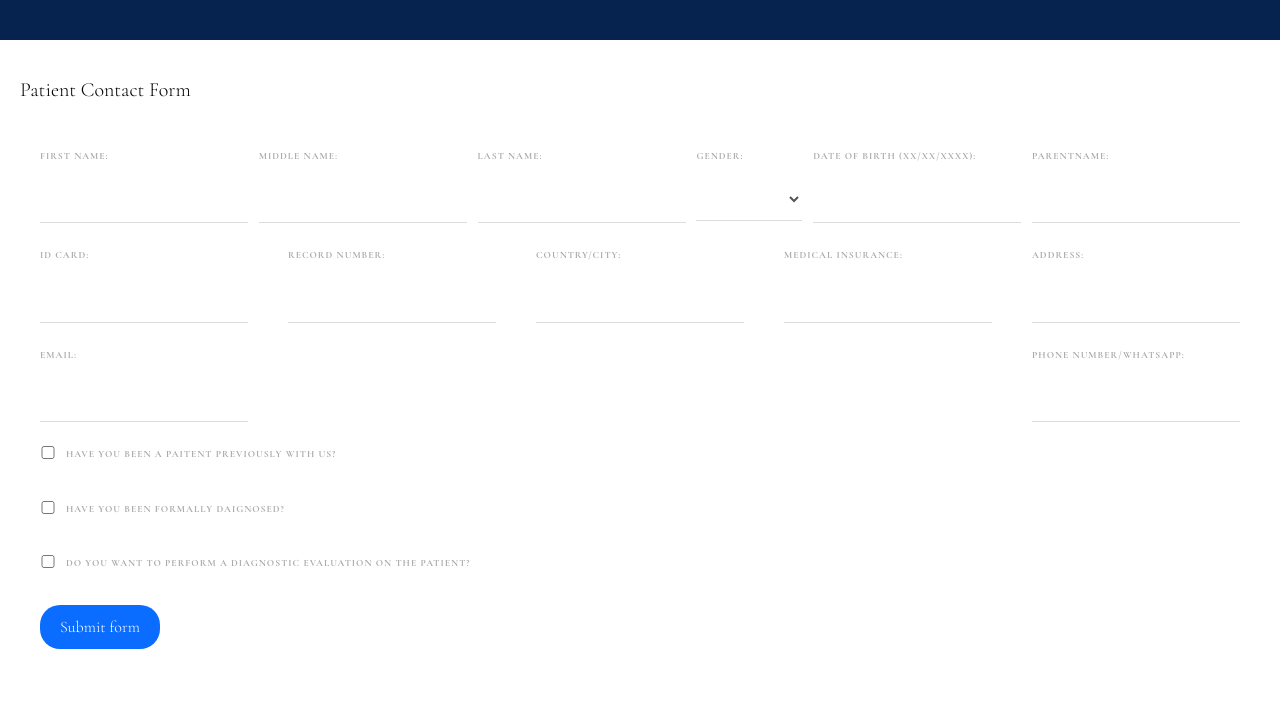
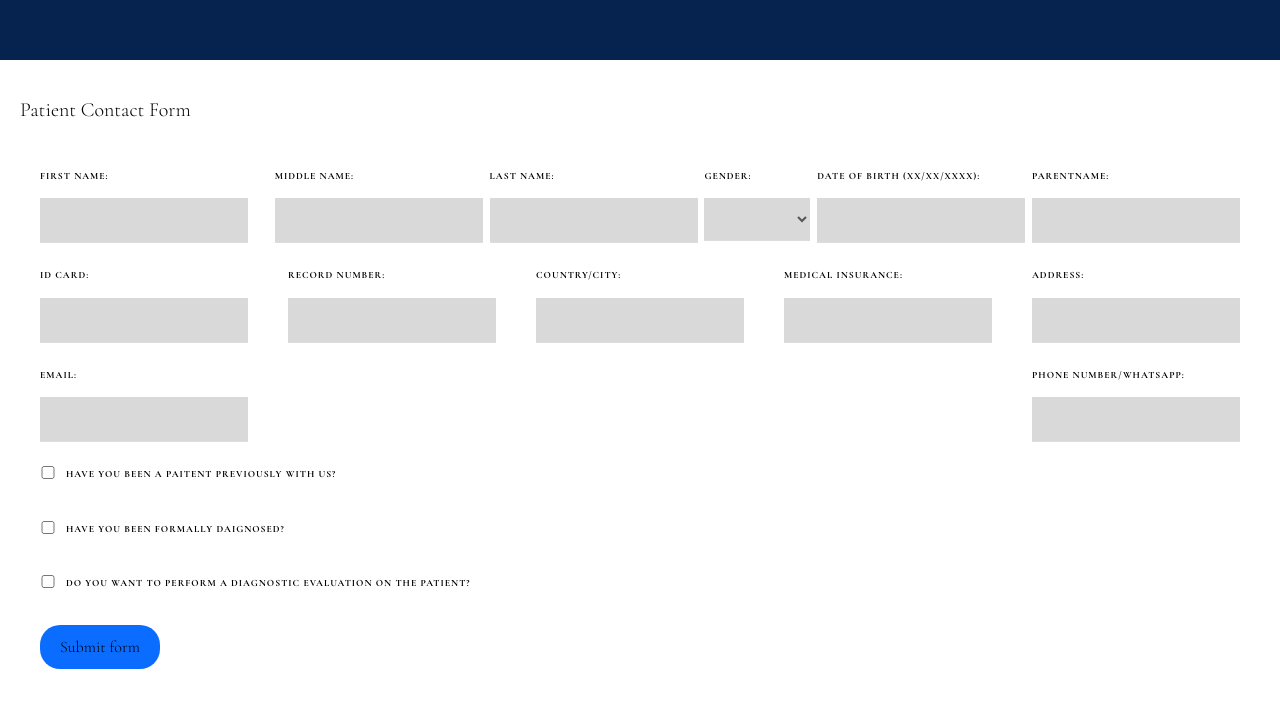
Before and after one commit to UTDallasEPICS/manos-unidas-for-autismo, a Nuxt app: page /ContactForm in a window 1280 px wide. Shown: the top 708 px of the page. Built offline with nearby package versions, Linux system fonts and the light colour scheme.

Commit message:
Added some more colors for font and input.

```diff
--- a/assets/css/main.css
+++ b/assets/css/main.css
@@ -10,8 +10,10 @@ input.test {
 	font-optical-sizing: auto;
 	font-weight: 300;
 	font-style: normal;
+	-webkit-text-fill-color: black;
 }
 
 @theme {
 	--color-color1: #06234f;
+	--color-color2: #d9d9d9;
 }
--- a/components/NavBar.vue
+++ b/components/NavBar.vue
@@ -1,3 +1,3 @@
 <template>
-	<div class="bg-color1 min-h-10 min-w-full"></div>
+	<div class="bg-color1 min-h-15 min-w-full"></div>
 </template>
--- a/pages/ContactForm.vue
+++ b/pages/ContactForm.vue
@@ -15,12 +15,12 @@
 					class="flex flex-col flex-wrap justify-center bg-white px-10"
 				>
 					<div class="flex flex-wrap justify-between">
-						<div class="flex flex-col">
+						<div class="mr-5 flex flex-col">
 							<label>First name:</label>
 							<!--takes a string, type/enter box-->
 							<input
 								type="text"
-								class=""
+								class="bg-color2"
 								required
 								v-model="firstName"
 							/>
@@ -29,7 +29,11 @@
 						<div class="flex flex-col">
 							<label>Middle name:</label>
 							<!--takes a string, type/enter box-->
-							<input type="middleName" v-model="middleName" />
+							<input
+								type="middleName"
+								class="bg-color2"
+								v-model="middleName"
+							/>
 						</div>
 
 						<div class="flex flex-col">
@@ -37,6 +41,7 @@
 							<!--takes a string, type/enter box-->
 							<input
 								type="lastName"
+								class="bg-color2"
 								required
 								v-model="lastName"
 							/>
@@ -45,40 +50,72 @@
 						<div class="flex flex-col">
 							<label>Gender:</label>
 							<!--select box-->
-							<select v-model="gender">
-								<option value="female">Female</option>
-								<option value="male">Male</option>
-								<option value="nonBinary">Non-Binary</option>
+							<select class="bg-color2" v-model="gender">
+								<option class="bg-white" value="female">
+									Female
+								</option>
+								<option class="bg-white" value="male">
+									Male
+								</option>
+								<option class="bg-white" value="nonBinary">
+									Non-Binary
+								</option>
 							</select>
 						</div>
 
 						<div class="flex flex-col">
 							<label>Date of Birth (xx/xx/xxxx):</label>
-							<input type="DOB" required v-model="DOB" />
+							<input
+								class="bg-color2"
+								type="DOB"
+								required
+								v-model="DOB"
+							/>
 						</div>
 
 						<div class="flex flex-col">
 							<label>ParentName:</label>
-							<input type="parent" required v-model="parent" />
+							<input
+								class="bg-color2"
+								type="parent"
+								required
+								v-model="parent"
+							/>
 						</div>
 
 						<div class="flex flex-col">
 							<label>ID card:</label>
-							<input type="ID" required v-model="ID" />
+							<input
+								class="bg-color2"
+								type="ID"
+								required
+								v-model="ID"
+							/>
 						</div>
 
 						<div class="flex flex-col">
 							<label>Record Number:</label>
-							<input type="record" required v-model="record" />
+							<input
+								class="bg-color2"
+								type="record"
+								required
+								v-model="record"
+							/>
 						</div>
 
 						<div class="flex flex-col">
 							<label>Country/City:</label>
-							<input type="city" required v-model="city" />
+							<input
+								class="bg-color2"
+								type="city"
+								required
+								v-model="city"
+							/>
 						</div>
 						<div class="flex flex-col">
 							<label>Medical Insurance:</label>
 							<input
+								class="bg-color2"
 								type="insurance"
 								required
 								v-model="insurance"
@@ -87,17 +124,32 @@
 
 						<div class="flex flex-col">
 							<label>Address:</label>
-							<input type="address" required v-model="address" />
+							<input
+								class="bg-color2"
+								type="address"
+								required
+								v-model="address"
+							/>
 						</div>
 
 						<div class="flex flex-col">
 							<label>Email:</label>
-							<input type="email" required v-model="email" />
+							<input
+								class="bg-color2"
+								type="email"
+								required
+								v-model="email"
+							/>
 						</div>
 
 						<div class="flex flex-col">
 							<label>Phone Number/Whatsapp:</label>
-							<input type="phone" required v-model="phone" />
+							<input
+								class="bg-color2"
+								type="phone"
+								required
+								v-model="phone"
+							/>
 						</div>
 					</div>
 
```
